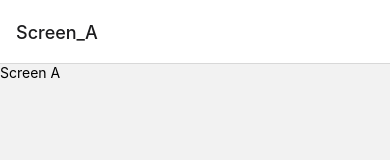
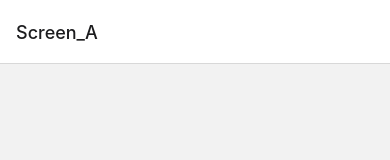
Before and after one commit to codingscode/reactnative_from_zero_to_hero, a React Native app in the folder rntour/: screen / in a window 390 px wide. Shown: the top 160 px of the page. Built offline with nearby package versions, Linux system fonts and the light colour scheme.

Commit message:
parte 95

```diff
--- a/rntour/src/App.js
+++ b/rntour/src/App.js
@@ -5,7 +5,9 @@
 import { createStackNavigator } from '@react-navigation/stack'
 import { enableScreens } from 'react-native-screens'
 
-enableScreens()
+//enableScreens()
+
+
 
 function App() {
 
@@ -13,8 +15,8 @@
 
    const ScreenA = () => {
       return (
-         <View>
-            <Text>
+         <View style={styles.body} >
+            <Text  >
                Screen A
             </Text>
          </View>
@@ -32,6 +34,16 @@
    }
 
 const styles = StyleSheet.create({
+   body: {
+      flex: 1,
+      justifyContent: 'center',
+      alignItems: 'center',
+   },
+   text: {
+      fontSize: 40,
+      fontWeight: 'bold',
+      margin: 10
+   }
 
 })
 
```
